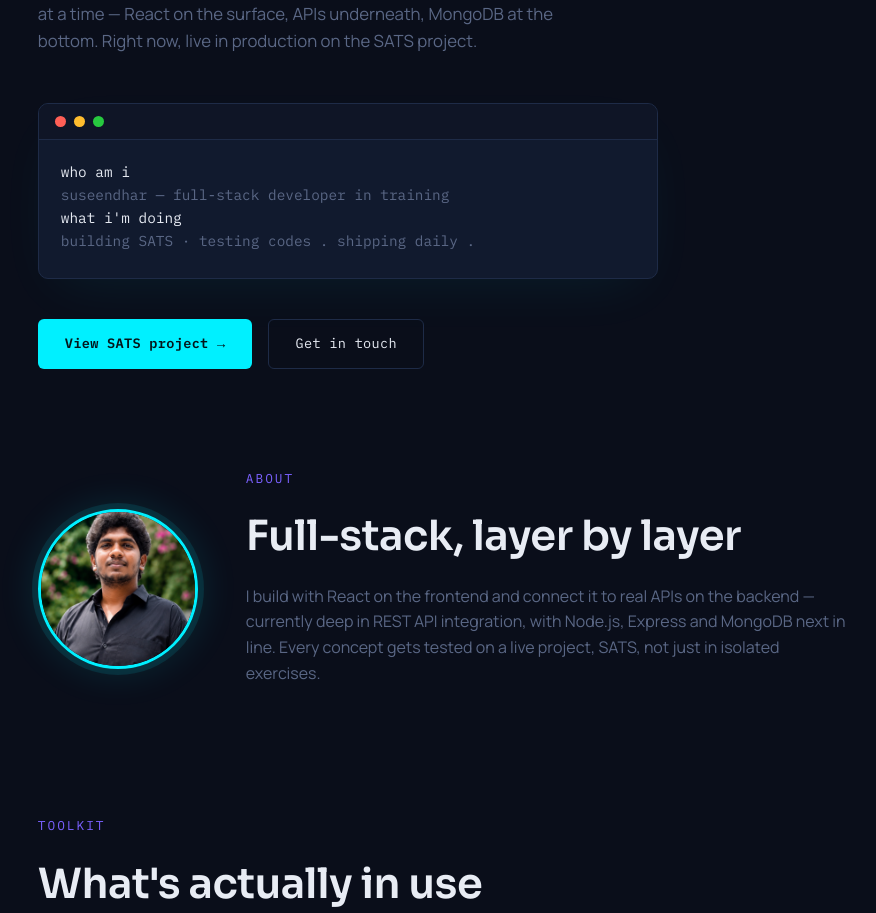
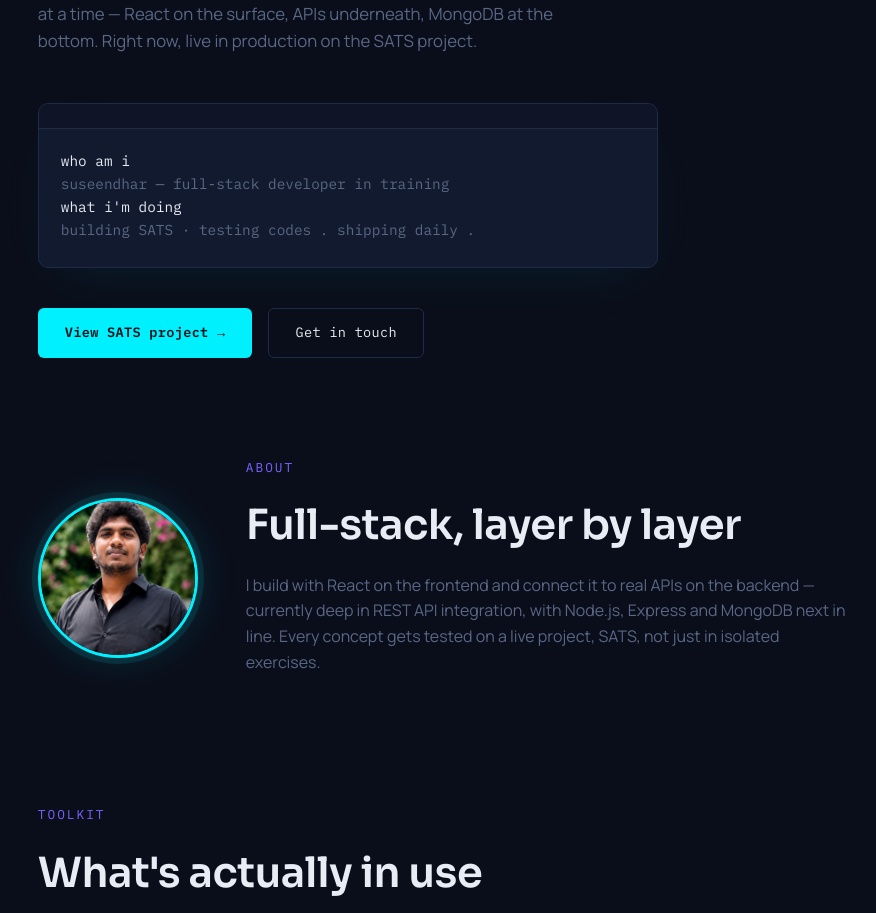
Before and after one commit to workpentabrains-123/my-portfolio, a React (Vite) app: page / in a window 1280 px wide. Shown: the part 984-1897 px from the top of the page, without its empty margins (89-965 px from the left). Built offline with nearby package versions, Linux system fonts and the light colour scheme.

Commit message:
Updated portfolio

```diff
--- a/src/components/Hero.jsx
+++ b/src/components/Hero.jsx
@@ -81,9 +81,9 @@ function Hero() {
 
       <div className="terminal">
         <div className="term-bar">
-          <div className="dot r"></div>
+          {/* <div className="dot r"></div>
           <div className="dot y"></div>
-          <div className="dot g"></div>
+          <div className="dot g"></div> */}
           {/* <div className="term-title">suseendhar@dev</div> */}
         </div>
         <div className="term-body" ref={termRef}></div>
```
